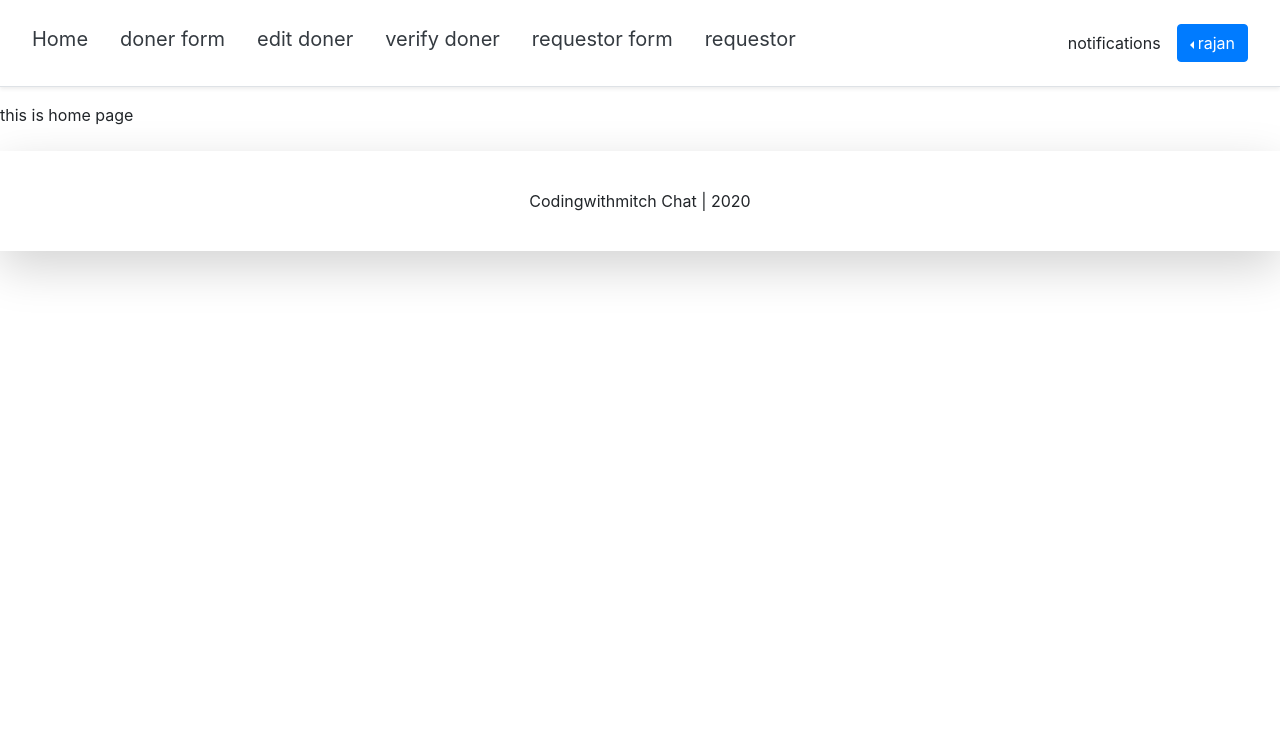
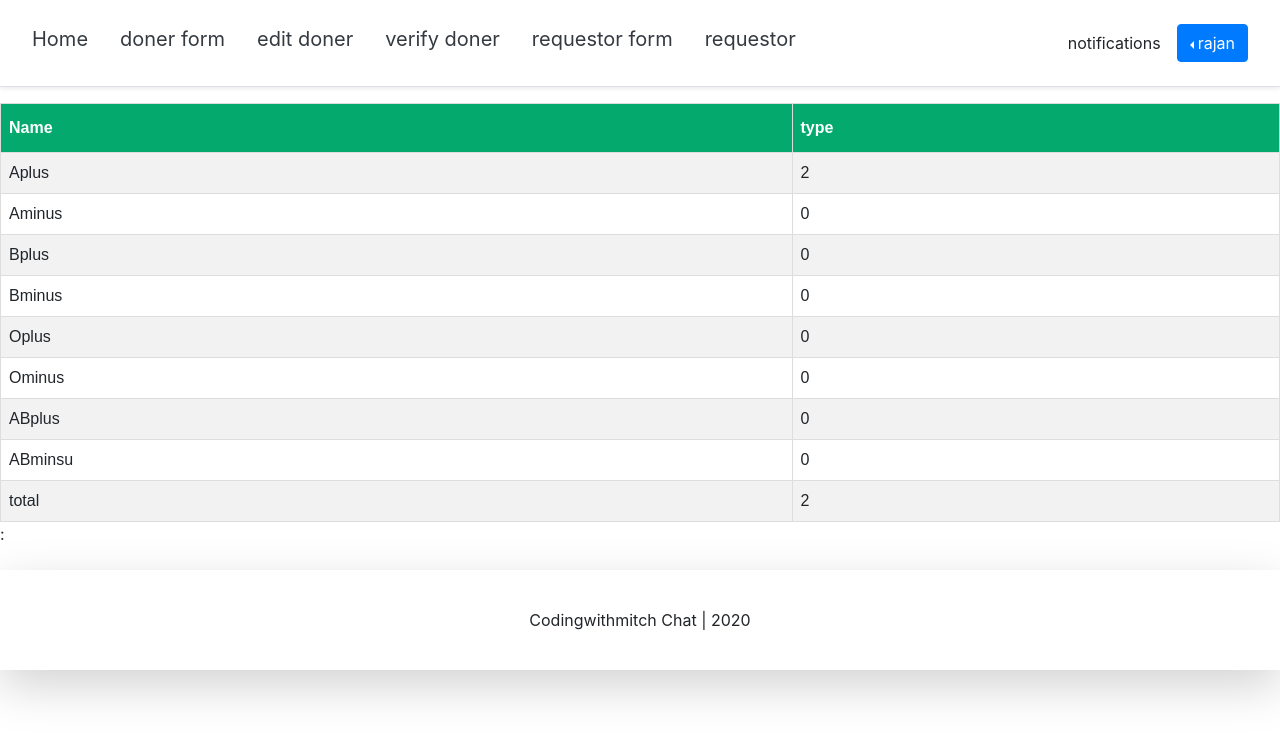
Before and after one commit to rajan2rajan/custome-login, a Django app: page /home/ in a window 1280 px wide. Shown: the top 738 px of the page. Run offline with Django 4.2, Linux system fonts and the light colour scheme; a user stored in the database is signed in; data comes from the database, SQL or seed files in the repository; both versions use the stored data as it was after the commit.

```diff
--- a/withemail/templates/home.html
+++ b/withemail/templates/home.html
@@ -3,6 +3,25 @@
 
 {% block views %}
 
-    this is home page
+<table id='customers'>
+  <tr>
+    <th>Name</th>
+    <th>type</th>
+</tr>
+
+<tr>  <td>Aplus</td><td> {{Aplus}} </td>   </tr>
+<tr>  <td>Aminus</td> <td>  {{Aminus}} </td> </tr>
+<tr>  <td>Bplus</td> <td> {{Bplus}} </td> </tr>
+<tr>  <td>Bminus</td><td> {{Bminus}}</td>    </tr>
+<tr>  <td>Oplus</td> <td> {{Oplus}}  </td> </tr>
+<tr>  <td>Ominus</td> <td> {{Ominus}}</td>   </tr>
+<tr>  <td>ABplus</td> <td> {{ABplus}}  </td> </tr>
+<tr>  <td>ABminsu</td> <td> {{ABminsu}} </td> </tr>
+<tr> <td>total</td> <td> {{total}}  </td> </tr>
+
+
+</table>
+:
+
 
 {% endblock views %}
--- a/withemail/views.py
+++ b/withemail/views.py
@@ -6,6 +6,7 @@ from .utils import send_login_token,send_password_token
 from django.contrib.auth  import login,authenticate,logout,update_session_auth_hash
 from withemail.forms import RegistrationForm,LoginForm,Emailform,UserDetailForm,AdminDetailForm
 from .models import Account,Token_data
+from donor.models import Donor
 from django.contrib.auth.forms import PasswordChangeForm,SetPasswordForm
 
 
@@ -104,7 +105,24 @@ def logoutpage(request):
 def home(request):
     if request.user.is_authenticated:
         username=request.user.username
-        return render(request , 'home.html',{'username':username})
+        total = Donor.objects.all().count()
+        #  (A+, A-, B+, B-, O+, O-, AB+, AB-)
+        Aplus = Donor.objects.filter(bloodgroup='A+').count()
+        Aminus = Donor.objects.filter(bloodgroup='A-').count()
+        Bplus = Donor.objects.filter(bloodgroup='B+').count()
+        Bminus = Donor.objects.filter(bloodgroup='B-').count()
+        Oplus = Donor.objects.filter(bloodgroup='O+').count()
+        Ominus = Donor.objects.filter(bloodgroup='O-').count()
+        ABplus = Donor.objects.filter(bloodgroup='AB+').count()
+        ABminsu = Donor.objects.filter(bloodgroup='AB-').count()
+
+        return render(request , 'home.html',{'username':username,
+        "total":total,
+        'Aplus':Aplus,
+        "Aminus": Aminus,
+        "Bplus":Bplus,
+        "Bminus":Bminus,
+        "Oplus":Oplus,"Ominus":Ominus,"ABplus":ABplus,"ABminsu":ABminsu})
     else:
         return redirect('login')
 
```
Also changed, not shown: db.sqlite3.
